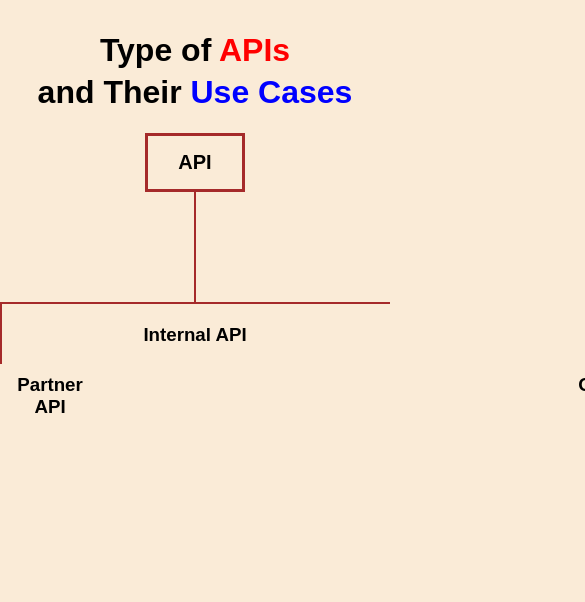
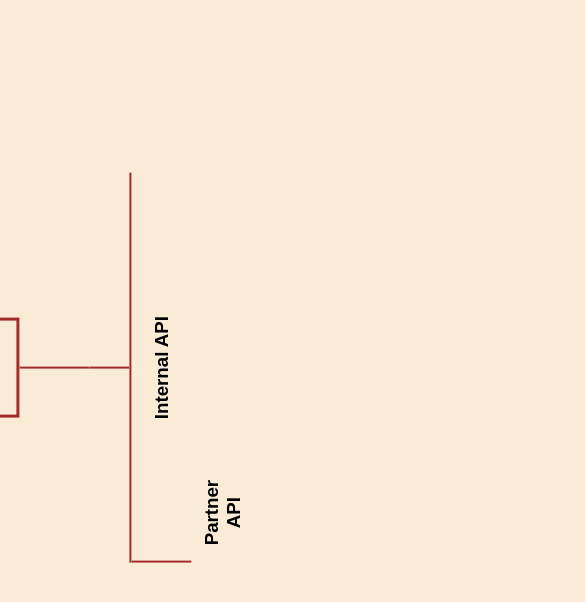
Before and after one commit to bilalashrafali123/api-graph, a React (Vite) app: page / in a window 390 px wide. Shown: the top 602 px of the page, 585 px wide, since content can reach past the window. Built offline with nearby package versions, Linux system fonts and the light colour scheme.

Commit message:
updated...

```diff
--- a/src/App.scss
+++ b/src/App.scss
@@ -8,8 +8,9 @@
 
 .container {
   max-width: 1320px;
-    margin: 0 auto;
+  margin: 0  auto;
   width: 100%;
+  min-height: 80vh;
 }
 
 .api-heading {
@@ -107,3 +108,9 @@
     width: 100px;
   }
 }
+@media (max-width: 800px) {
+    .container {
+      transform: rotate(270deg);
+
+    }
+  }
--- a/src/App.tsx
+++ b/src/App.tsx
@@ -3,13 +3,13 @@ import "./App.scss";
 const App = () => {
   return (
     <>
+      <div className="container">
         <div className="api-heading">
           <h1>
             Type of <span className="api">APIs</span> <br /> and Their{" "}
             <span className="cases">Use Cases</span>
           </h1>
         </div>
-
         <div className="api-box-div">
           <button className="api-box">
             <h2>API</h2>
@@ -41,6 +41,7 @@ const App = () => {
           <h3>Partner API</h3>
           <h3>Open API</h3>
         </div>
+      </div>
     </>
   );
 };
```
Lines whose indentation alone changed are shown as unchanged.
